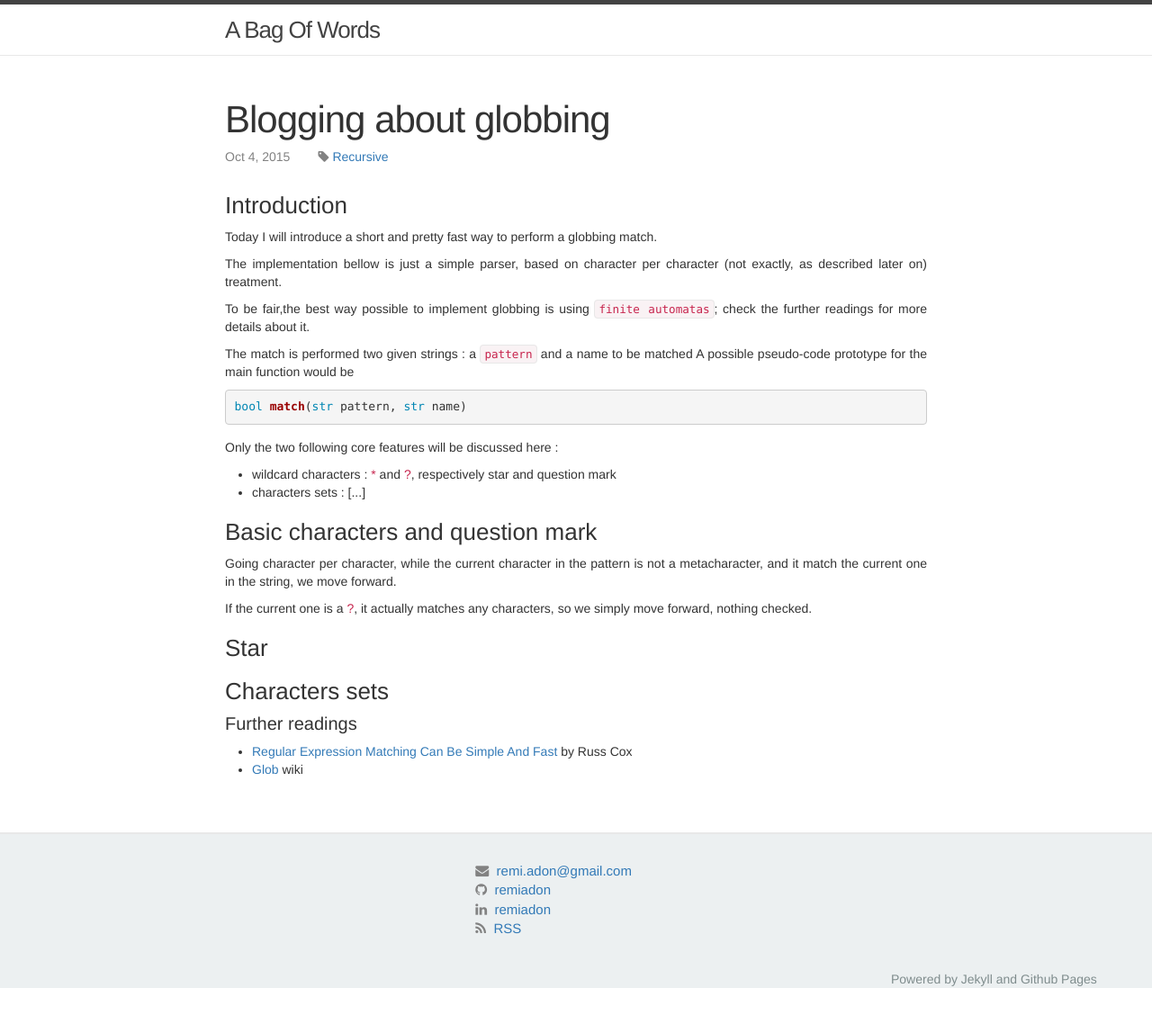
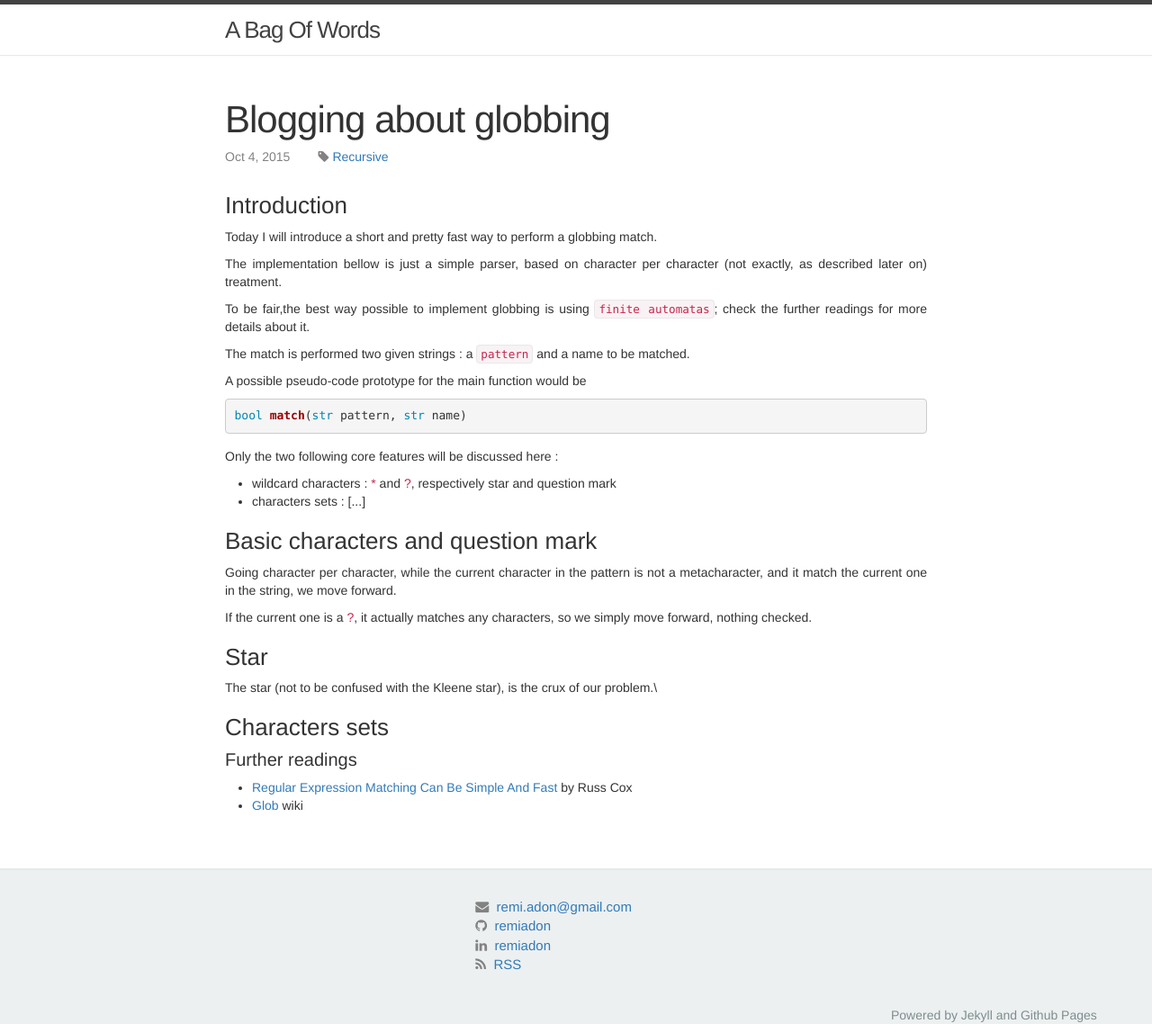
Before and after one commit to remiadon/remiadon.github.io, a Jekyll site: the page built from _posts/2015-04-10-blogging-about-globbing.md, in a window 1280 px wide. Shown: the whole page at 90% size. Built offline with Jekyll 4.4.1, drawn with Linux system fonts in a browser that asks for light colours; nearby versions of some CDN libraries; comment, search, counter and statistics services are not loaded; before the commit the page ends 1108 px from its top, so only the background shows below that.

Commit message:
into star

```diff
--- a/_posts/2015-04-10-blogging-about-globbing.md
+++ b/_posts/2015-04-10-blogging-about-globbing.md
@@ -14,7 +14,8 @@ The implementation bellow is just a simple parser, based on character per charac
 
 To be fair,the best way possible to implement globbing is using `finite automatas`; check the further readings for more details about it.
 
-The match is performed two given strings : a `pattern` and a name to be matched
+The match is performed two given strings : a `pattern` and a name to be matched.
+
 A possible pseudo-code prototype for the main function would be
 {% highlight python %}
 bool match(str pattern, str name)
@@ -33,6 +34,8 @@ Going character per character, while the current character in the pattern is not
 If the current one is a <span style="color:#c7254e;">&#63;</span>, it actually matches any characters, so we simply move forward, nothing checked.
 
 <h3>Star</h3>
+The star (not to be confused with the Kleene star), is the crux of our problem.\\
+
 
 
 <h3>Characters sets</h3>
```
